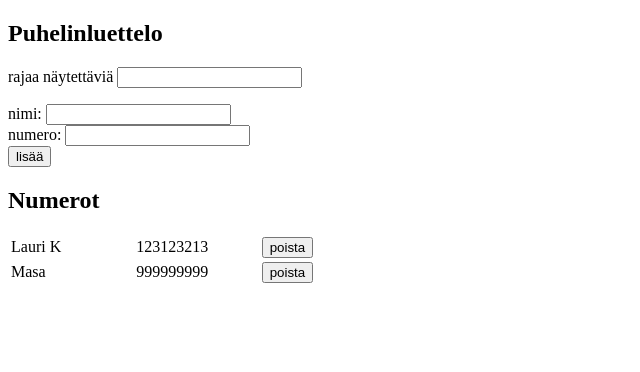
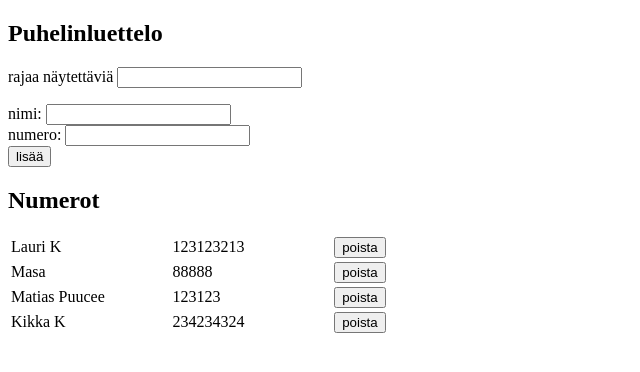
Before and after one commit to MAhoMaha12112017/TestiRepo, a React (Create React App) app: page / in a window 1280 px wide. Shown: the top 372 px of the page, without its empty margins (0-640 px from the left). Built offline with nearby package versions, Linux system fonts and the light colour scheme; data requests are answered from the project's data file.

Commit message:
tsekattu ja hiukan muokattu palautusta varten puh.luettelo ja maat-tehtävät valmiina suurinpiirtein

```diff
--- a/db.json
+++ b/db.json
@@ -7,8 +7,18 @@
     },
     {
       "name": "Masa",
-      "number": "999999999",
+      "number": "88888",
       "id": 10
+    },
+    {
+      "name": "Matias Puucee",
+      "number": "123123",
+      "id": 11
+    },
+    {
+      "name": "Kikka K",
+      "number": "234234324",
+      "id": 12
     }
   ]
 }
--- a/src/App.js
+++ b/src/App.js
@@ -140,7 +140,7 @@ class App extends React.Component {
       <table>
         <tbody>
           {this.state.persons
-            .filter((person) => person.name.indexOf(this.state.filterText) !== -1)
+            .filter((person) => person.name.toLowerCase().indexOf(this.state.filterText.toLowerCase()) !== -1)
             .map((person) => <Person person={person} key={person.name} deletePerson={this.deletePerson(person.id, person.name)}/>)
           }
         </tbody>
--- a/src/index.js
+++ b/src/index.js
@@ -1,7 +1,8 @@
 import React from 'react';
 import ReactDOM from 'react-dom';
 import App from './App';
-// import AppMaat from './AppMaat';
+import AppMaat from './AppMaat';
 
+// Ohje tarkistajalle AppMaat: tehtävät: 2.12, App: tehtävät 2.6-2.11, 2.14-2.19
 ReactDOM.render(<App />, document.getElementById('root'));
 // ReactDOM.render(<AppMaat />, document.getElementById('root'));
--- a/src/styles.css
+++ b/src/styles.css
@@ -1,4 +1,6 @@
 .error {
   background-color: green;
   padding: 12px;
+  color: white;
+  font-style: bold;
 }
```
